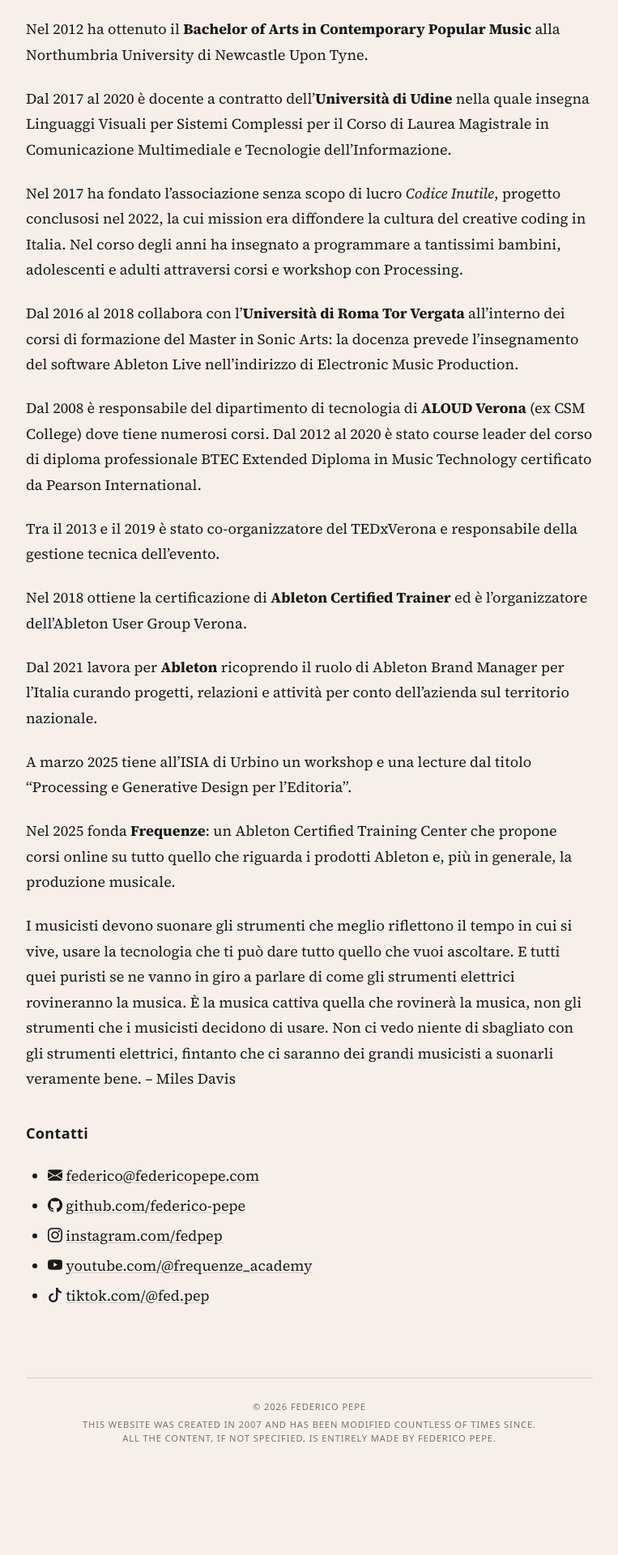
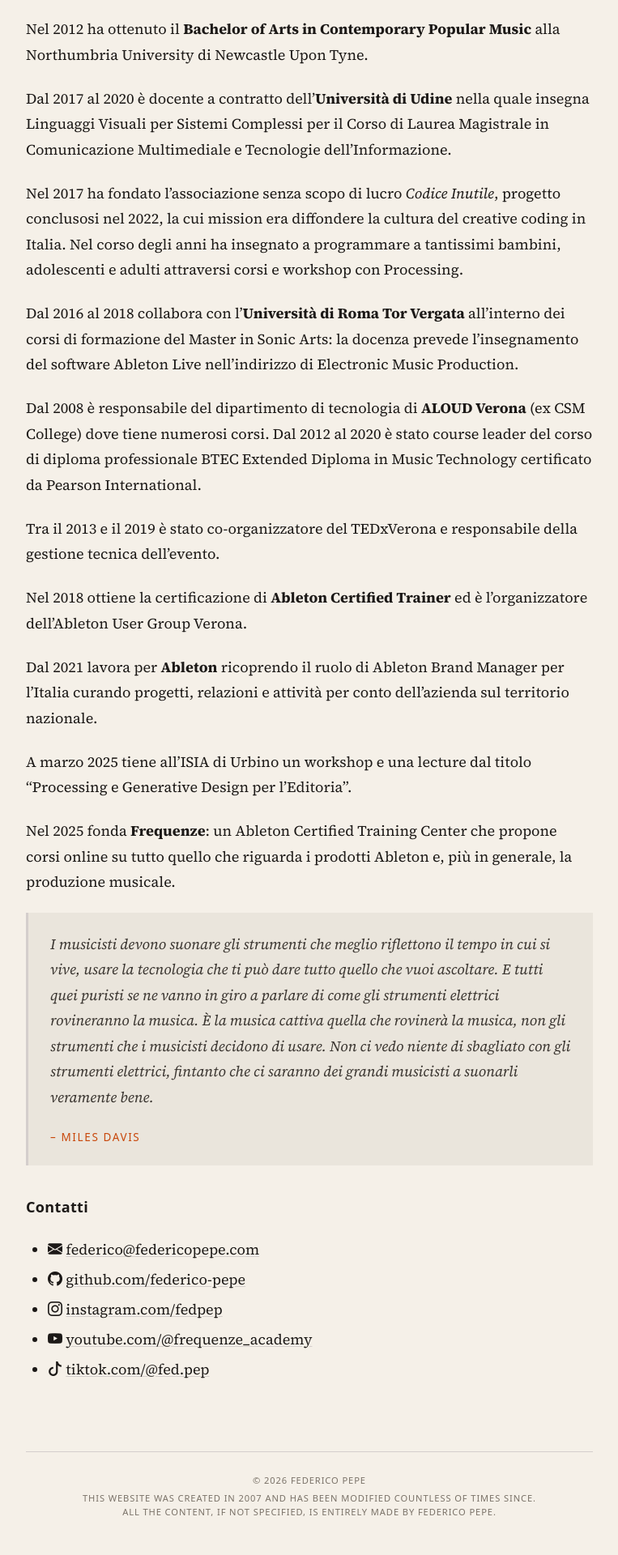
Before and after one commit to federico-pepe/federico-pepe.github.io, a Jekyll site: the page built from about.md, in a window 1280 px wide. Shown: the part 1519-3439 px from the top of the page at 81% size, without its empty margins (258-1021 px from the left). Built offline with Jekyll 4.4.1, drawn with Linux system fonts in a browser that asks for light colours; before the commit the page ends 3348 px from its top, so only the background shows below that.

Commit message:
Enhance blockquote styling and add citation formatting in about pages

```diff
--- a/_sass/main.scss
+++ b/_sass/main.scss
@@ -525,13 +525,24 @@
   }
 
   blockquote {
-    border-left: 1px solid var(--ink);
-    padding-left: 1.5rem;
+    background: var(--warm);
+    border-left: 3px solid var(--faint);
+    padding: 1.25rem 1.5rem;
     font-style: italic;
     color: #3a3530;
-    font-size: 1.02rem;
-    line-height: 1.72;
-    margin: 2rem 0;
+    font-size: 0.9rem;
+    line-height: 1.65;
+    cite {
+      font-family: var(--sans);
+      text-transform: uppercase;
+      color:var(--accent);
+      font-weight: 400;
+      letter-spacing: 0.12em;
+      display: block;
+      font-size: 0.75rem;
+      font-style: normal;
+      margin-top: 1.25rem;
+    }
   }
 
   code {
@@ -722,6 +733,27 @@
     display: block;
     margin: 1.5rem 0;
   }
+
+  blockquote {
+    background: var(--warm);
+    border-left: 3px solid var(--faint);
+    padding: 1.25rem 1.5rem;
+    font-style: italic;
+    color: #3a3530;
+    font-size: 0.9rem;
+    line-height: 1.65;
+    cite {
+      font-family: var(--sans);
+      text-transform: uppercase;
+      color:var(--accent);
+      font-weight: 400;
+      letter-spacing: 0.12em;
+      display: block;
+      font-size: 0.75rem;
+      font-style: normal;
+      margin-top: 1.25rem;
+    }
+  }
 }
 
 // ── Projects collection — card grid ──────────────────────────────────────────
--- a/about.md
+++ b/about.md
@@ -44,7 +44,7 @@
 
 Nel 2025 fonda **Frequenze**: un Ableton Certified Training Center che propone corsi online su tutto quello che riguarda i prodotti Ableton e, più in generale, la produzione musicale.
 
-> I musicisti devono suonare gli strumenti che meglio riflettono il tempo in cui si vive, usare la tecnologia che ti può dare tutto quello che vuoi ascoltare. E tutti quei puristi se ne vanno in giro a parlare di come gli strumenti elettrici rovineranno la musica. È la musica cattiva quella che rovinerà la musica, non gli strumenti che i musicisti decidono di usare. Non ci vedo niente di sbagliato con gli strumenti elettrici, fintanto che ci saranno dei grandi musicisti a suonarli veramente bene. – Miles Davis
+> I musicisti devono suonare gli strumenti che meglio riflettono il tempo in cui si vive, usare la tecnologia che ti può dare tutto quello che vuoi ascoltare. E tutti quei puristi se ne vanno in giro a parlare di come gli strumenti elettrici rovineranno la musica. È la musica cattiva quella che rovinerà la musica, non gli strumenti che i musicisti decidono di usare. Non ci vedo niente di sbagliato con gli strumenti elettrici, fintanto che ci saranno dei grandi musicisti a suonarli veramente bene. <cite>– Miles Davis</cite>
 
 ## Contatti
 
```
Also changed, not shown: about-en.md (+1 -1 lines).
